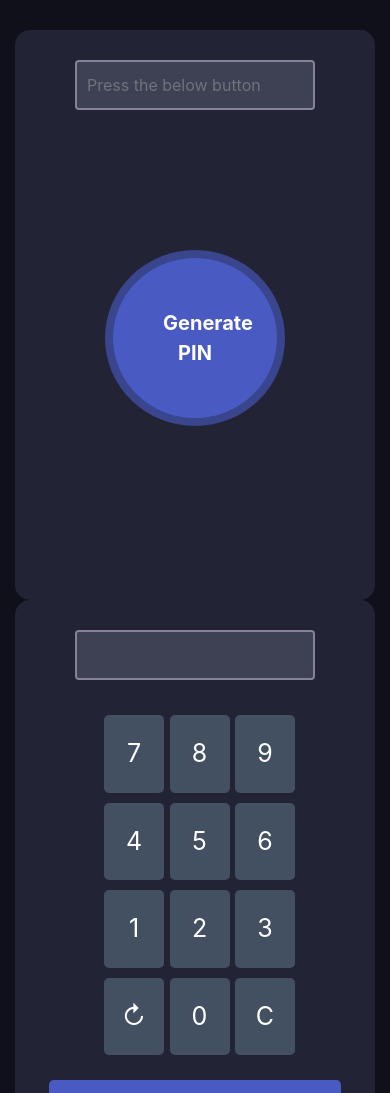
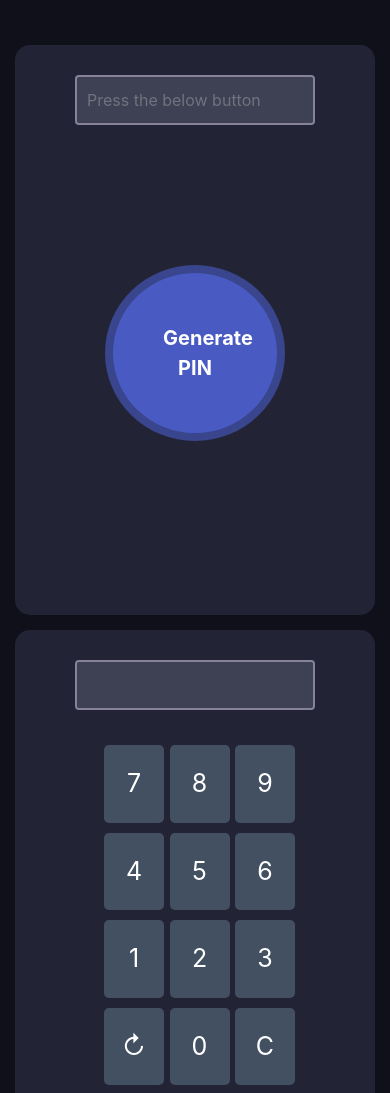
Before and after one commit to imzooel/pin-validation, a plain HTML site: page index.html in a window 390 px wide. Shown: the top 1093 px of the page. Drawn offline with nearby package versions, Linux system fonts and the light colour scheme.

Commit message:
set padding between two div in mobile view

```diff
--- a/style.css
+++ b/style.css
@@ -5,10 +5,12 @@ body {
     background: #10101B;
     height: 100vh;
 }
+.col-md-6 {
+    padding-top: 15px;
+}
 .container {
     margin-top: 30px;
 }
-
 .half-width {
     height: 570px;
     background: #222436;
```
